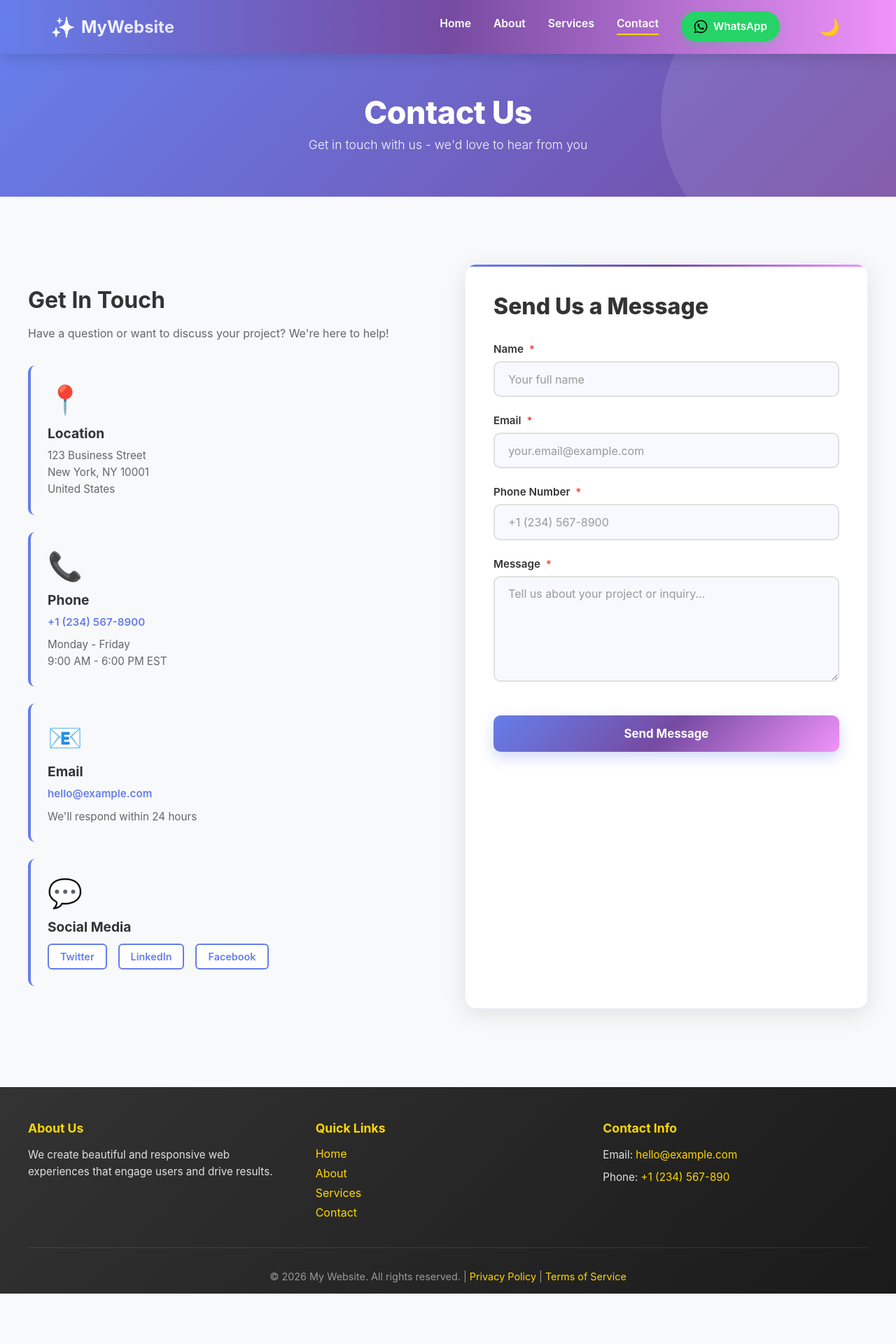
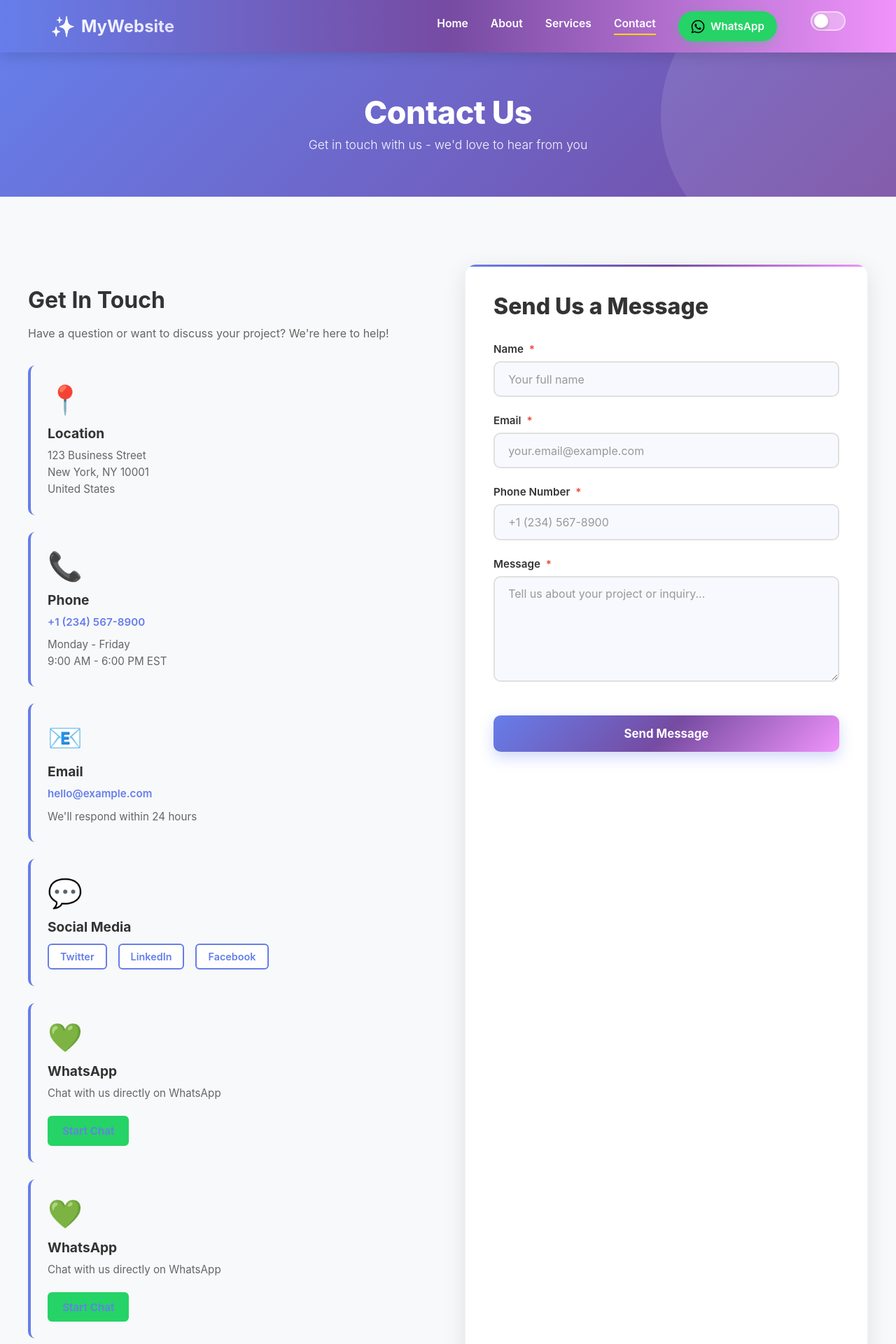
Before and after one commit to vishalkashyap19/promptEngineering, a React (Vite) app: page /contact in a window 1280 px wide. Shown: the top 1920 px of the page at 70% size. Before the commit the page ends 1848 px from the top, so only its background shows below. Built offline with nearby package versions, Linux system fonts and the light colour scheme; no server answers.

Commit message:
Convert dark mode button to toggle switch and add WhatsApp contact button

```diff
--- a/src/components/DarkModeToggle.css
+++ b/src/components/DarkModeToggle.css
@@ -1,27 +1,60 @@
-.dark-mode-toggle {
-  background: none;
-  border: none;
-  cursor: pointer;
-  font-size: 1.5rem;
-  padding: 0.5rem;
+.dark-mode-toggle-wrapper {
   display: flex;
   align-items: center;
-  justify-content: center;
-  border-radius: 50%;
-  transition: all 0.3s ease;
   margin-left: 0.5rem;
 }
 
-.dark-mode-toggle:hover {
-  background-color: rgba(102, 126, 234, 0.1);
-  transform: scale(1.1);
+.toggle-switch {
+  position: relative;
+  display: inline-block;
+  width: 50px;
+  height: 28px;
+  cursor: pointer;
 }
 
-.toggle-icon {
-  display: inline-block;
-  transition: transform 0.3s ease;
+.toggle-switch input {
+  opacity: 0;
+  width: 0;
+  height: 0;
 }
 
-.dark-mode-toggle:active .toggle-icon {
-  transform: rotate(20deg);
+.slider {
+  position: absolute;
+  top: 0;
+  left: 0;
+  right: 0;
+  bottom: 0;
+  background-color: rgba(255, 255, 255, 0.3);
+  border-radius: 28px;
+  transition: all 0.3s ease;
+  border: 2px solid rgba(255, 255, 255, 0.5);
 }
+
+.slider::before {
+  content: '';
+  position: absolute;
+  height: 20px;
+  width: 20px;
+  left: 3px;
+  bottom: 2px;
+  background-color: white;
+  border-radius: 50%;
+  transition: all 0.3s ease;
+  box-shadow: 0 2px 4px rgba(0, 0, 0, 0.2);
+}
+
+input:checked + .slider {
+  background-color: rgba(102, 126, 234, 0.8);
+}
+
+input:checked + .slider::before {
+  transform: translateX(20px);
+}
+
+.toggle-switch:hover .slider {
+  box-shadow: inset 0 0 8px rgba(0, 0, 0, 0.1);
+}
+
+input:focus + .slider {
+  box-shadow: inset 0 0 0 3px rgba(255, 255, 255, 0.3);
+}
--- a/src/components/DarkModeToggle.jsx
+++ b/src/components/DarkModeToggle.jsx
@@ -29,16 +29,17 @@ function DarkModeToggle() {
   }
 
   return (
-    <button
-      className="dark-mode-toggle"
-      onClick={toggleDarkMode}
-      aria-label={isDarkMode ? 'Switch to light mode' : 'Switch to dark mode'}
-      title={isDarkMode ? 'Light Mode' : 'Dark Mode'}
-    >
-      <span className="toggle-icon">
-        {isDarkMode ? '☀️' : '🌙'}
-      </span>
-    </button>
+    <div className="dark-mode-toggle-wrapper">
+      <label className="toggle-switch">
+        <input
+          type="checkbox"
+          checked={isDarkMode}
+          onChange={toggleDarkMode}
+          aria-label={isDarkMode ? 'Switch to light mode' : 'Switch to dark mode'}
+        />
+        <span className="slider"></span>
+      </label>
+    </div>
   )
 }
 
--- a/src/pages/Contact.css
+++ b/src/pages/Contact.css
@@ -145,6 +145,27 @@
 .social-links a:hover {
   background: #667eea;
   color: white;
+}
+
+.whatsapp-contact-link {
+  display: inline-block;
+  padding: 0.6rem 1.2rem;
+  background: #25d366;
+  border: 2px solid #25d366;
+  border-radius: 6px;
+  color: white;
+  font-size: 0.95rem;
+  font-weight: 600;
+  transition: all 0.3s ease;
+  text-decoration: none;
+  margin-top: 0.75rem;
+}
+
+.whatsapp-contact-link:hover {
+  background: #1ebd58;
+  border-color: #1ebd58;
+  transform: translateY(-2px);
+  box-shadow: 0 4px 12px rgba(37, 211, 102, 0.3);
 }
 
 /* Contact Form */
@@ -529,3 +550,14 @@
 :root[data-theme="dark"] .info-icon {
   color: #667eea;
 }
+
+:root[data-theme="dark"] .whatsapp-contact-link {
+  background: #25d366;
+  border-color: #25d366;
+  color: white;
+}
+
+:root[data-theme="dark"] .whatsapp-contact-link:hover {
+  background: #1ebd58;
+  border-color: #1ebd58;
+}
--- a/src/pages/Contact.jsx
+++ b/src/pages/Contact.jsx
@@ -194,6 +194,20 @@ function Contact() {
                   <a href="#facebook" title="Like us on Facebook" aria-label="Facebook">Facebook</a>
                 </div>
               </div>
+
+              <div className="info-card">
+                <div className="info-icon">💚</div>
+                <h3>WhatsApp</h3>
+                <p>Chat with us directly on WhatsApp</p>
+                <a href="https://wa.me/917277809626?text=Hi%20there!%20I%20would%20like%20to%20know%20more%20about%20your%20services." target="_blank" rel="noopener noreferrer" className="whatsapp-contact-link" title="Chat on WhatsApp" aria-label="Chat on WhatsApp">Start Chat</a>
+              </div>
+
+              <div className="info-card">
+                <div className="info-icon">💚</div>
+                <h3>WhatsApp</h3>
+                <p>Chat with us directly on WhatsApp</p>
+                <a href="https://wa.me/917277809626?text=Hi%20there!%20I%20would%20like%20to%20know%20more%20about%20your%20services." target="_blank" rel="noopener noreferrer" className="whatsapp-contact-link" title="Chat on WhatsApp" aria-label="Chat on WhatsApp">Start Chat</a>
+              </div>
             </div>
           </div>
 
```
